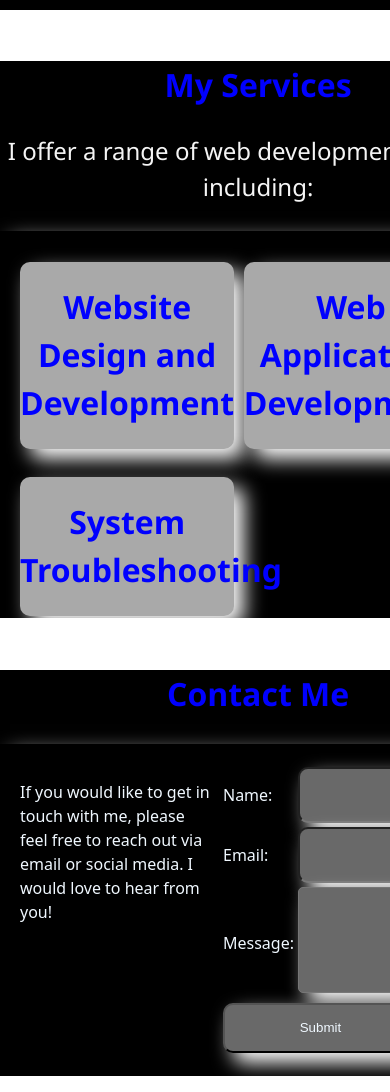
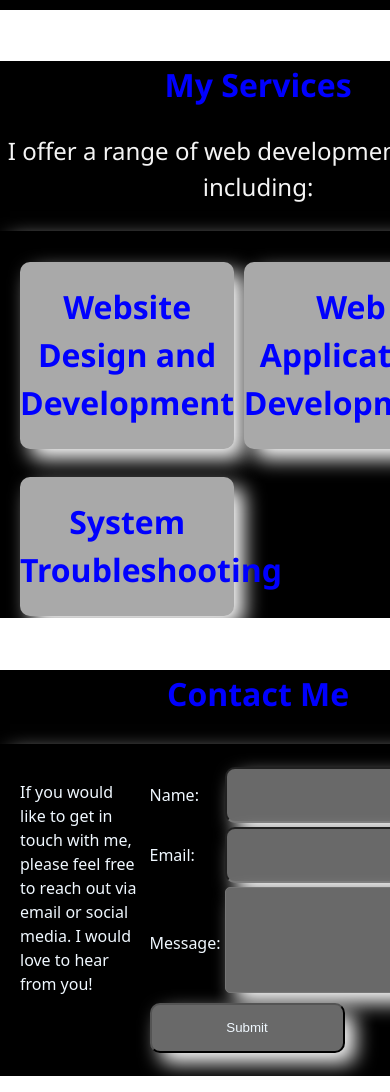
Before and after one commit to PavanMech321/portfolio-2, a React (Vite) app: page / in a window 390 px wide. Shown: the part 1823-2915 px from the top of the page. Built offline with nearby package versions, Linux system fonts and the light colour scheme.

Commit message:
Update App.css

```diff
--- a/src/App.css
+++ b/src/App.css
@@ -897,9 +897,9 @@ body{
 .logo:hover{
   filter: blur(0px) grayscale(0%);
 }
-/* .Home .home{
+.Home .home{
   width:100%;
-} */
+}
 .About{
  gap: 2%;
 /*   margin-top: 5%; */
@@ -1033,7 +1033,7 @@ body{
   height: fit-content;
 }
 .web{
-  width: 100%;
+/*   width: 100%; */
   margin-top: 5%;
   border-radius: 10px;
   background-color: darkgray;
@@ -1048,7 +1048,7 @@ body{
   height: fit-content;
 } */
 .application{
-  width: 100%;
+/*   width: 100%; */
   margin-top: 5%;
   border-radius: 10px;
   background-color: darkgray;
@@ -1056,7 +1056,7 @@ body{
   height: fit-content;
   }
 .troubleshoot{
-  width: 100%;
+/*   width: 100%; */
   margin-top: 5%;
   border-radius: 10px;
   background-color: darkgray;
@@ -1079,9 +1079,9 @@ body{
   text-align: center;
   font-family: 'Segoe UI', Tahoma, Geneva, Verdana, sans-serif;
 }
-  .contact{
+.Contact .contact{
   display: grid;
-  grid-template-columns: 30vw 65vw;
+  grid-template-columns: 30vw 60vw;
   gap: 2%;
   margin-top: 5%;
   background-color: black;
```
